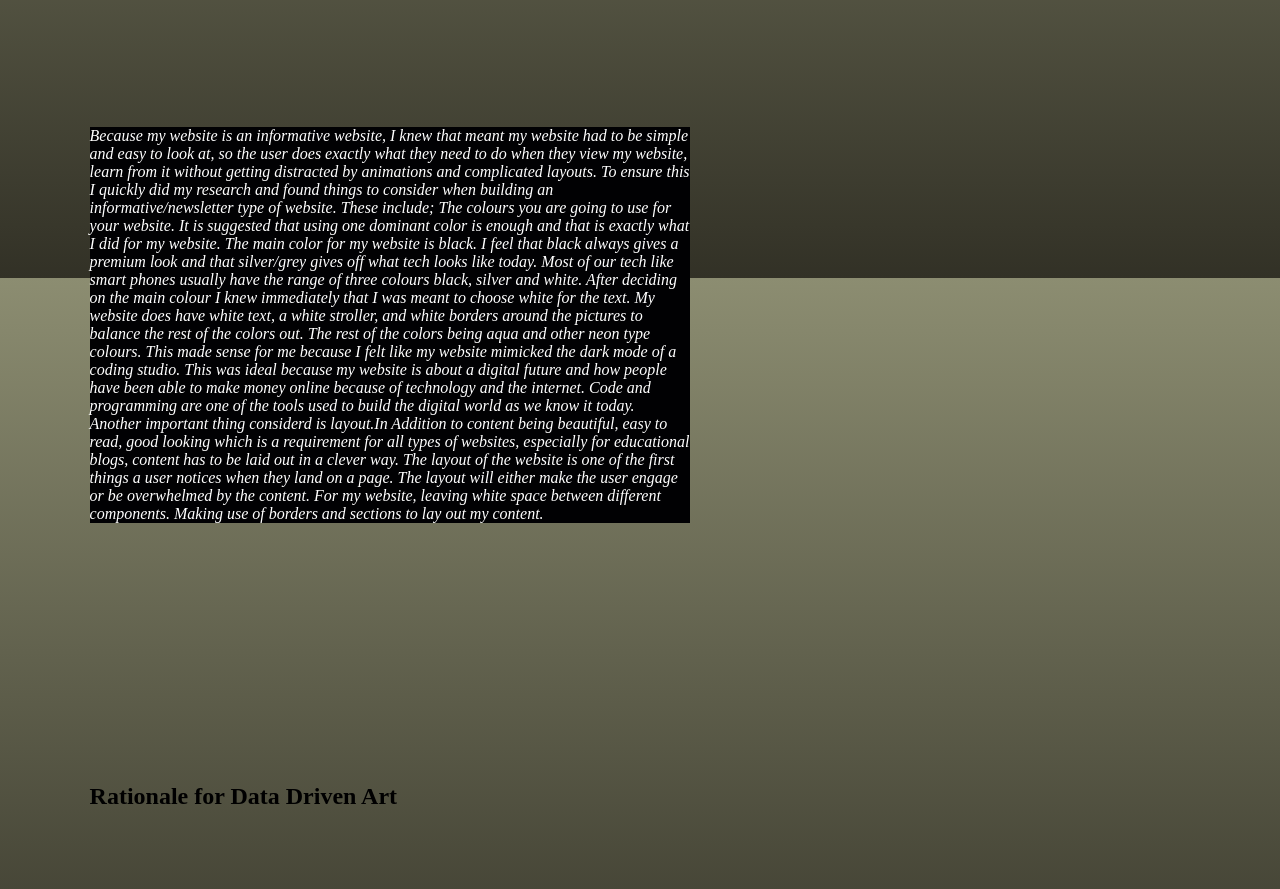
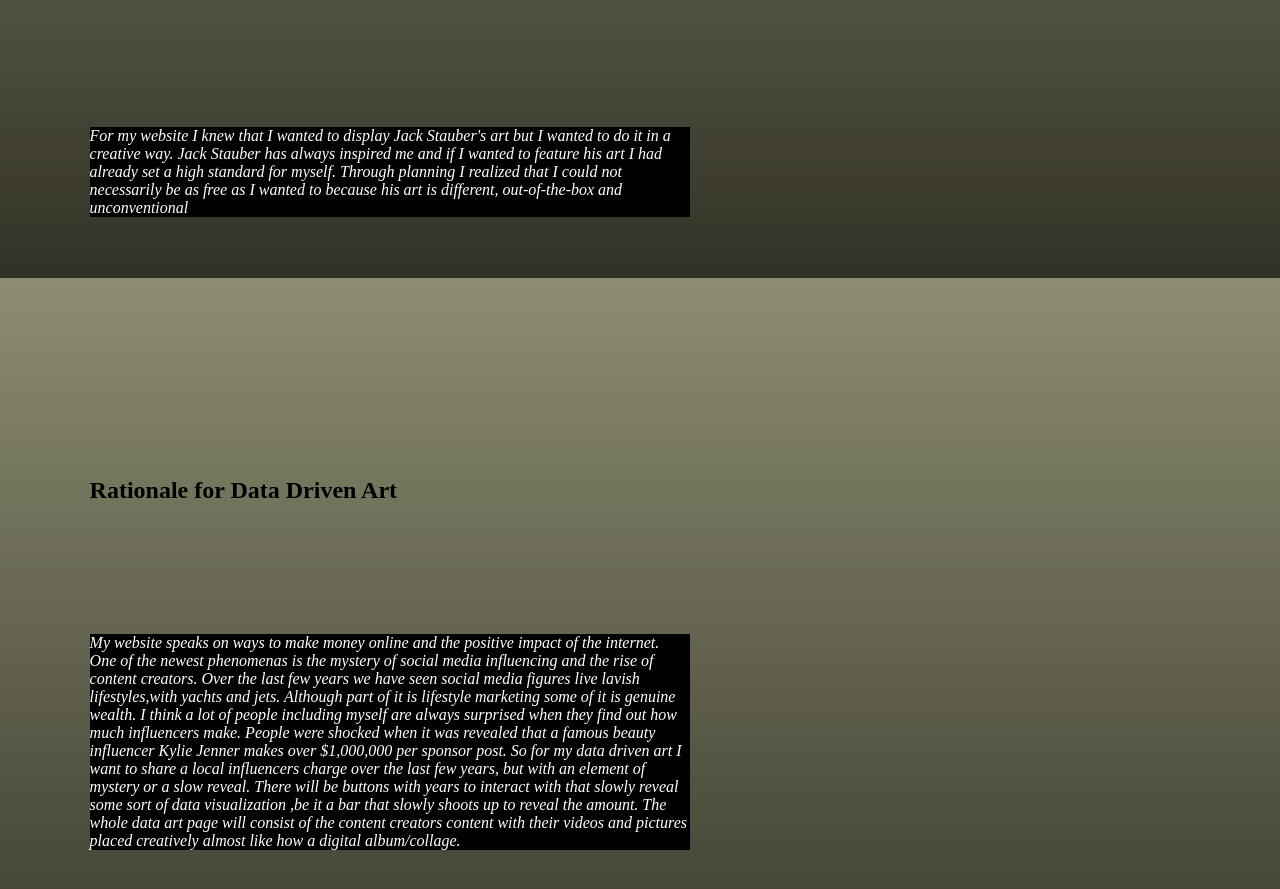
Before and after one commit to ItsHope/IM4-1918429-BLK1Assignment, a plain HTML site: page design.html in a window 1280 px wide. Shown: the part 3722-4611 px from the top of the page. Drawn offline with nearby package versions, Linux system fonts and the light colour scheme.

Commit message:
Update design.html

```diff
--- a/design.html
+++ b/design.html
@@ -112,25 +112,7 @@
 
                     <h1>Design Rationale</h1>
                     <p class="webinfo"><em>
-                        Because my website is an informative website, I knew that meant my website had to be simple and easy to look at, so the user does exactly what they need to do when they view my website, learn from it without getting distracted by animations and complicated layouts.
-
-
-
-To ensure this I quickly did my research and found things to consider when building an informative/newsletter type of website. These include;
-
-The colours you are going to use for your website. It is suggested that using one dominant color is enough and that is exactly what I did for my website. The main color for my website is black. I feel that black always gives a premium look and that silver/grey gives
-
- off what tech looks like today. Most of our tech like smart phones usually have the range of three colours black, silver and white.
-
-After deciding on the main colour I knew immediately that I was meant to choose white for the text. My website does have white text, a white stroller, and white borders around the pictures to balance the rest of the colors out.
-
-
-
-The rest of the colors being aqua and other neon type colours. This made sense for me because I felt like my website mimicked the dark mode of a coding studio. This was ideal because my website is about a digital future and how people have been able to make money online because of technology and the internet. Code and programming are one of the tools used to build the digital world as we know it today.
-
-
-
-Another important thing considerd is layout.In Addition to content being beautiful, easy to read, good looking which is a requirement for all types of websites, especially for educational blogs, content has to be laid out in a clever way. The layout of the website is one of the first things a user notices when they land on a page. The layout will either make the user engage or be overwhelmed by the content. For my website, leaving white space between different components. Making use of borders and sections to lay out my content.
+                        For my website I knew that I wanted to display Jack Stauber's art but I wanted to do it in a creative way. Jack Stauber has always inspired me and if I wanted to feature his art I had already set a high standard for myself. Through planning I realized that I could not necessarily be as free as I wanted to because his art is different, out-of-the-box and unconventional
 
 
 
```
